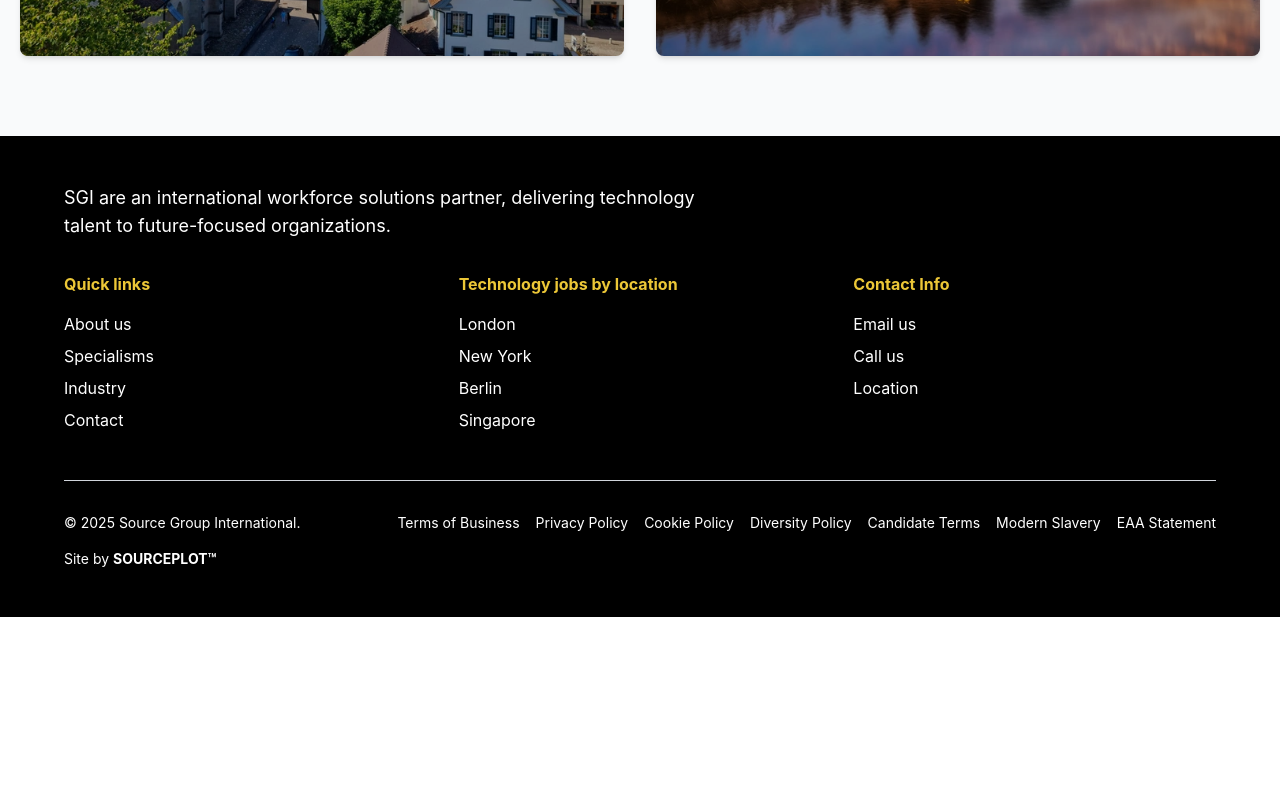
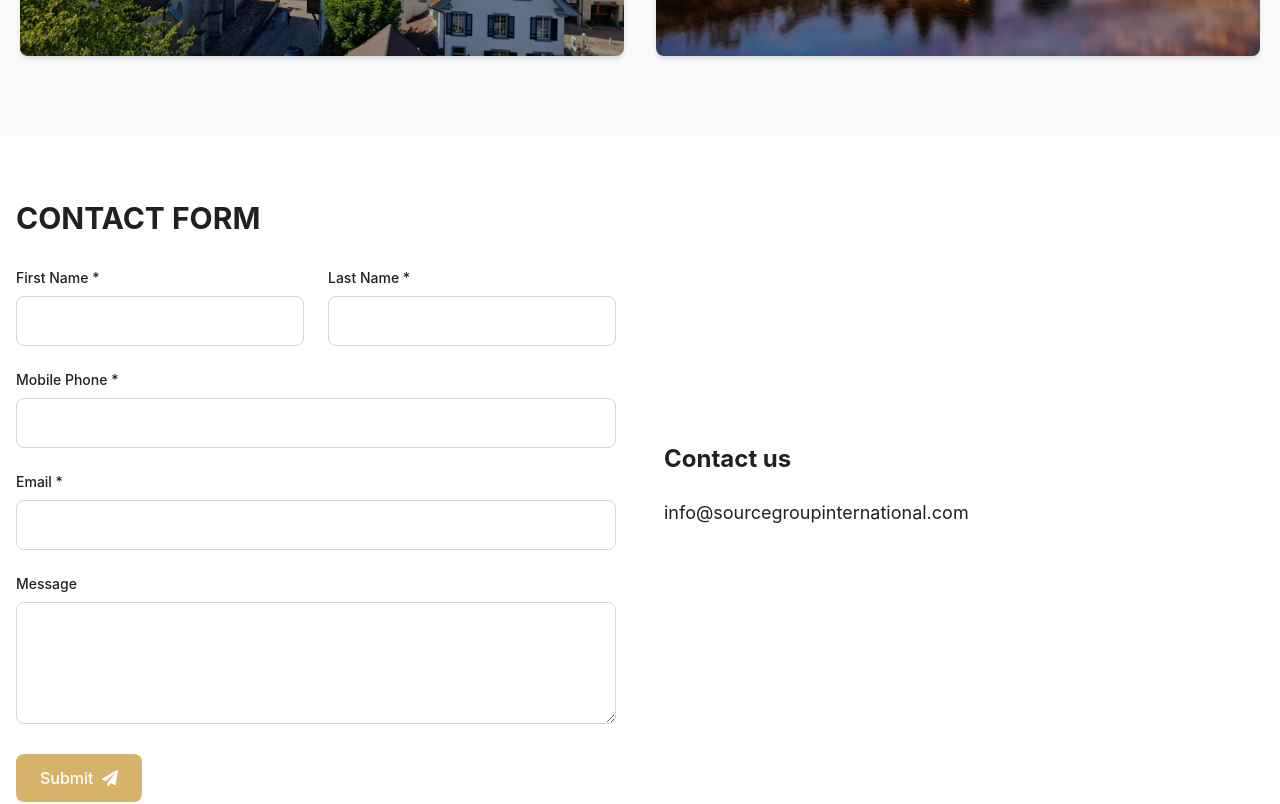
Before and after one commit to jihansofts/Manpower-Network, a Next.js app: page /contact in a window 1280 px wide. Shown: the part 2040-2844 px from the top of the page. Before the commit the page ends 2657 px from the top, so only its background shows below. Built offline with nearby package versions, Linux system fonts and the light colour scheme.

Commit message:
update more pages

```diff
--- a/src/components/Aboutpages/AchieveMore.tsx
+++ b/src/components/Aboutpages/AchieveMore.tsx
@@ -4,6 +4,8 @@ import Image from "next/image";
 import { motion, AnimatePresence } from "framer-motion";
 import AdsHeadline from "@/common/AdsHeadline";
 import SubscribeSection from "@/common/SubscribeSection";
+
+
 
 export default function AchieveMore() {
   const logos = [
--- /dev/null
+++ b/src/components/Contactpages/ContactForm.tsx
@@ -0,0 +1,114 @@
+import React from "react";
+import { FaPaperPlane } from "react-icons/fa";
+
+export default function ContactForm() {
+  return (
+    <section className="py-16 bg-white">
+      <div className="container mx-auto px-4 max-w-7xl">
+        <div className="grid grid-cols-1 lg:grid-cols-2 gap-12">
+          {/* Contact Form */}
+          <div>
+            <h2 className="text-3xl font-bold mb-8 uppercase">Contact Form</h2>
+
+            <form className="space-y-6">
+              <div className="grid grid-cols-1 md:grid-cols-2 gap-6">
+                <div>
+                  <label
+                    htmlFor="firstName"
+                    className="block text-sm font-medium mb-2">
+                    First Name *
+                  </label>
+                  <input
+                    type="text"
+                    id="firstName"
+                    className="w-full px-4 py-3 border border-gray-300 rounded-lg focus:ring-2 focus:ring-[#d6b36b] focus:border-transparent"
+                    required
+                  />
+                </div>
+
+                <div>
+                  <label
+                    htmlFor="lastName"
+                    className="block text-sm font-medium mb-2">
+                    Last Name *
+                  </label>
+                  <input
+                    type="text"
+                    id="lastName"
+                    className="w-full px-4 py-3 border border-gray-300 rounded-lg focus:ring-2 focus:ring-[#d6b36b] focus:border-transparent"
+                    required
+                  />
+                </div>
+              </div>
+
+              <div>
+                <label
+                  htmlFor="phone"
+                  className="block text-sm font-medium mb-2">
+                  Mobile Phone *
+                </label>
+                <input
+                  type="tel"
+                  id="phone"
+                  className="w-full px-4 py-3 border border-gray-300 rounded-lg focus:ring-2 focus:ring-[#d6b36b] focus:border-transparent"
+                  required
+                />
+              </div>
+
+              <div>
+                <label
+                  htmlFor="email"
+                  className="block text-sm font-medium mb-2">
+                  Email *
+                </label>
+                <input
+                  type="email"
+                  id="email"
+                  className="w-full px-4 py-3 border border-gray-300 rounded-lg focus:ring-2 focus:ring-[#d6b36b] focus:border-transparent"
+                  required
+                />
+              </div>
+
+              <div>
+                <label
+                  htmlFor="message"
+                  className="block text-sm font-medium mb-2">
+                  Message
+                </label>
+                <textarea
+                  id="message"
+                  rows={4}
+                  className="w-full px-4 py-3 border border-gray-300 rounded-lg focus:ring-2 focus:ring-[#d6b36b] focus:border-transparent"></textarea>
+              </div>
+
+              <button
+                type="submit"
+                className="flex items-center justify-center gap-2 px-6 py-3 bg-[#d6b36b] text-white font-medium rounded-lg hover:bg-[#c9a45f] transition-colors">
+                Submit <FaPaperPlane className="inline" />
+              </button>
+            </form>
+          </div>
+
+          {/* Contact Info */}
+          <div className="flex flex-col justify-center">
+            <h3 className="text-2xl font-bold mb-6">Contact us</h3>
+            <p className="text-lg mb-8">info@sourcegroupinternational.com</p>
+
+            {/* <div className="space-y-4">
+              <p className="flex items-center gap-3">
+                <FaPhone className="text-[#d6b36b]" />
+                +1 (123) 456-7890
+              </p>
+              <p className="flex items-center gap-3">
+                <FaMapMarkerAlt className="text-[#d6b36b]" />
+                123 Business Ave, Suite 100
+                <br />
+                New York, NY 10001
+              </p>
+            </div> */}
+          </div>
+        </div>
+      </div>
+    </section>
+  );
+}
--- /dev/null
+++ b/src/components/Industries/IndustriesHero.tsx
@@ -0,0 +1,9 @@
+import React from 'react'
+
+export default function IndustriesHero() {
+  return (
+    <section className='py-20'>
+
+    </section>
+  )
+}
--- a/src/pages/contact.tsx
+++ b/src/pages/contact.tsx
@@ -1,4 +1,5 @@
 import ContactCountry from "@/components/Contactpages/ContactConutry";
+import ContactForm from "@/components/Contactpages/ContactForm";
 import ContactHero from "@/components/Contactpages/ContactHero";
 import Layout from "@/components/layout";
 import React from "react";
@@ -7,7 +8,8 @@ export default function contact() {
   return (
     <Layout>
       <ContactHero />
-      <ContactCountry/>
+      <ContactCountry />
+      <ContactForm />
     </Layout>
   );
 }
--- a/src/pages/locations/[country].tsx
+++ b/src/pages/locations/[country].tsx
@@ -117,6 +117,7 @@ export default function CountryPage() {
           </div>
         </div>
       </div>
+
     </Layout>
   );
 }
```
